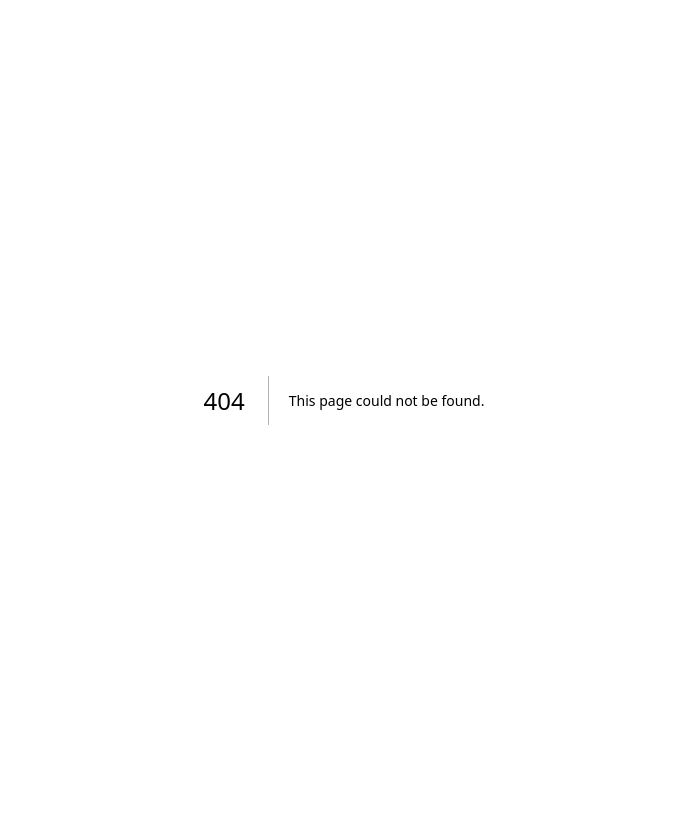
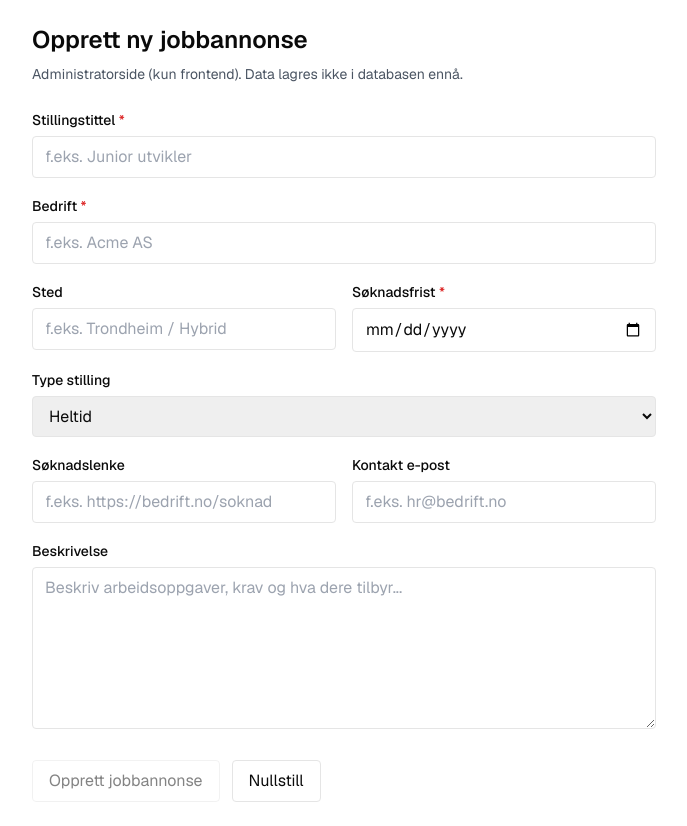
Before and after one commit to theahollon/studentconnect, a Next.js app in the folder studentconnect/: page /admin/jobs in a window 1280 px wide. Before the commit this address had no page. Shown: the whole page, without its empty margins (296-983 px from the left). Before the commit the page ends 800 px from the top, so only its background shows below. Built offline with nearby package versions, Linux system fonts and the light colour scheme.

Commit message:
Add admin job advertisement creation page

```diff
--- /dev/null
+++ b/studentconnect/app/admin/jobs/page.tsx
@@ -0,0 +1,248 @@
+"use client";
+// Sørger for at komponenten kjøres på klienten (trengs fordi vi bruker React hooks)
+
+import { useMemo, useState } from "react";
+
+// TypeScript-type som beskriver dataene i skjemaet (jobbannonse)
+type JobAdDraft = {
+  title: string; // stillingstittel
+  company: string; // arbeidsgiver/bedrift
+  location: string; // sted
+  deadline: string; // date (YYYY-MM-DD)
+  employmentType: string; // type stilling
+  applyUrl: string; // søknadslenke
+  contactEmail: string; // kontakt e-post
+  description: string; // beskrivelse
+};
+
+// Startverdier for skjemaet
+const initial: JobAdDraft = {
+  title: "",
+  company: "",
+  location: "",
+  deadline: "",
+  employmentType: "fulltime",
+  applyUrl: "",
+  contactEmail: "",
+  description: "",
+};
+
+export default function NewJobAdPage() {
+  // State som holder verdiene i skjemaet
+  const [draft, setDraft] = useState<JobAdDraft>(initial);
+
+  // State for å vise forhåndsvisning etter innsending
+  const [submitted, setSubmitted] = useState<JobAdDraft | null>(null);
+
+  // State for feilmelding ved validering
+  const [error, setError] = useState<string | null>(null);
+
+  // Enkel validering: sjekker at tittel, bedrift og frist er fylt inn
+  const isValid = useMemo(() => {
+    return (
+      draft.title.trim().length > 0 &&
+      draft.company.trim().length > 0 &&
+      draft.deadline.trim().length > 0
+    );
+  }, [draft.title, draft.company, draft.deadline]);
+
+  // Oppdaterer en spesifikk verdi i skjema-state
+  function onChange<K extends keyof JobAdDraft>(key: K, value: JobAdDraft[K]) {
+    setDraft((p) => ({ ...p, [key]: value }));
+  }
+
+  // Kjøres når skjemaet sendes inn
+  function onSubmit(e: React.FormEvent) {
+    e.preventDefault(); // Hindrer side-reload
+    setError(null);
+
+    // Hvis validering feiler
+    if (!isValid) {
+      setError("Vennligst fyll inn stillingstittel, bedrift og søknadsfrist.");
+      return;
+    }
+
+    // Lagrer data lokalt (kun frontend)
+    setSubmitted(draft);
+
+    // Logger data til konsoll (senere kan dette sendes til database)
+    console.log("Jobbannonse-utkast:", draft);
+  }
+
+  return (
+    <main className="mx-auto max-w-2xl p-6">
+      {/* Sideoverskrift */}
+      <h1 className="text-2xl font-semibold">Opprett ny jobbannonse</h1>
+
+      {/* Kort forklaring av siden */}
+      <p className="mt-2 text-sm text-gray-600">
+        Administratorside (kun frontend). Data lagres ikke i databasen ennå.
+      </p>
+
+      {/* Skjema for å opprette jobbannonse */}
+      <form onSubmit={onSubmit} className="mt-6 space-y-4">
+        {/* Viser feilmelding hvis noe mangler */}
+        {error && (
+          <div className="rounded border border-red-300 bg-red-50 p-3 text-sm text-red-700">
+            {error}
+          </div>
+        )}
+
+        {/* Stillingstittel */}
+        <div className="space-y-1">
+          <label className="text-sm font-medium" htmlFor="title">
+            Stillingstittel <span className="text-red-600">*</span>
+          </label>
+          <input
+            id="title"
+            className="w-full rounded border px-3 py-2"
+            value={draft.title}
+            onChange={(e) => onChange("title", e.target.value)}
+            placeholder="f.eks. Junior utvikler"
+          />
+        </div>
+
+        {/* Bedrift */}
+        <div className="space-y-1">
+          <label className="text-sm font-medium" htmlFor="company">
+            Bedrift <span className="text-red-600">*</span>
+          </label>
+          <input
+            id="company"
+            className="w-full rounded border px-3 py-2"
+            value={draft.company}
+            onChange={(e) => onChange("company", e.target.value)}
+            placeholder="f.eks. Acme AS"
+          />
+        </div>
+
+        {/* Sted + Frist */}
+        <div className="grid gap-4 sm:grid-cols-2">
+          <div className="space-y-1">
+            <label className="text-sm font-medium" htmlFor="location">
+              Sted
+            </label>
+            <input
+              id="location"
+              className="w-full rounded border px-3 py-2"
+              value={draft.location}
+              onChange={(e) => onChange("location", e.target.value)}
+              placeholder="f.eks. Trondheim / Hybrid"
+            />
+          </div>
+
+          <div className="space-y-1">
+            <label className="text-sm font-medium" htmlFor="deadline">
+              Søknadsfrist <span className="text-red-600">*</span>
+            </label>
+            <input
+              id="deadline"
+              type="date"
+              className="w-full rounded border px-3 py-2"
+              value={draft.deadline}
+              onChange={(e) => onChange("deadline", e.target.value)}
+            />
+          </div>
+        </div>
+
+        {/* Type stilling */}
+        <div className="space-y-1">
+          <label className="text-sm font-medium" htmlFor="employmentType">
+            Type stilling
+          </label>
+          <select
+            id="employmentType"
+            className="w-full rounded border px-3 py-2"
+            value={draft.employmentType}
+            onChange={(e) => onChange("employmentType", e.target.value)}
+          >
+            <option value="fulltime">Heltid</option>
+            <option value="parttime">Deltid</option>
+            <option value="internship">Internship</option>
+            <option value="temporary">Midlertidig</option>
+          </select>
+        </div>
+
+        {/* Søknadslenke + Kontakt */}
+        <div className="grid gap-4 sm:grid-cols-2">
+          <div className="space-y-1">
+            <label className="text-sm font-medium" htmlFor="applyUrl">
+              Søknadslenke
+            </label>
+            <input
+              id="applyUrl"
+              type="url"
+              className="w-full rounded border px-3 py-2"
+              value={draft.applyUrl}
+              onChange={(e) => onChange("applyUrl", e.target.value)}
+              placeholder="f.eks. https://bedrift.no/soknad"
+            />
+          </div>
+
+          <div className="space-y-1">
+            <label className="text-sm font-medium" htmlFor="contactEmail">
+              Kontakt e-post
+            </label>
+            <input
+              id="contactEmail"
+              type="email"
+              className="w-full rounded border px-3 py-2"
+              value={draft.contactEmail}
+              onChange={(e) => onChange("contactEmail", e.target.value)}
+              placeholder="f.eks. hr@bedrift.no"
+            />
+          </div>
+        </div>
+
+        {/* Beskrivelse */}
+        <div className="space-y-1">
+          <label className="text-sm font-medium" htmlFor="description">
+            Beskrivelse
+          </label>
+          <textarea
+            id="description"
+            className="w-full rounded border px-3 py-2"
+            value={draft.description}
+            onChange={(e) => onChange("description", e.target.value)}
+            rows={6}
+            placeholder="Beskriv arbeidsoppgaver, krav og hva dere tilbyr..."
+          />
+        </div>
+
+        {/* Knapper */}
+        <div className="flex items-center gap-3 pt-2">
+          <button
+            type="submit"
+            className="rounded border px-4 py-2 disabled:opacity-50"
+            disabled={!isValid}
+          >
+            Opprett jobbannonse
+          </button>
+
+          <button
+            type="button"
+            className="rounded border px-4 py-2"
+            onClick={() => {
+              // Nullstiller skjemaet
+              setDraft(initial);
+              setSubmitted(null);
+              setError(null);
+            }}
+          >
+            Nullstill
+          </button>
+        </div>
+      </form>
+
+      {/* Viser forhåndsvisning av data etter innsending */}
+      {submitted && (
+        <section className="mt-8 rounded border p-4">
+          <h2 className="text-lg font-medium">Forhåndsvisning</h2>
+          <pre className="mt-3 overflow-auto rounded bg-gray-50 p-3 text-sm">
+{JSON.stringify(submitted, null, 2)}
+          </pre>
+        </section>
+      )}
+    </main>
+  );
+}
```
